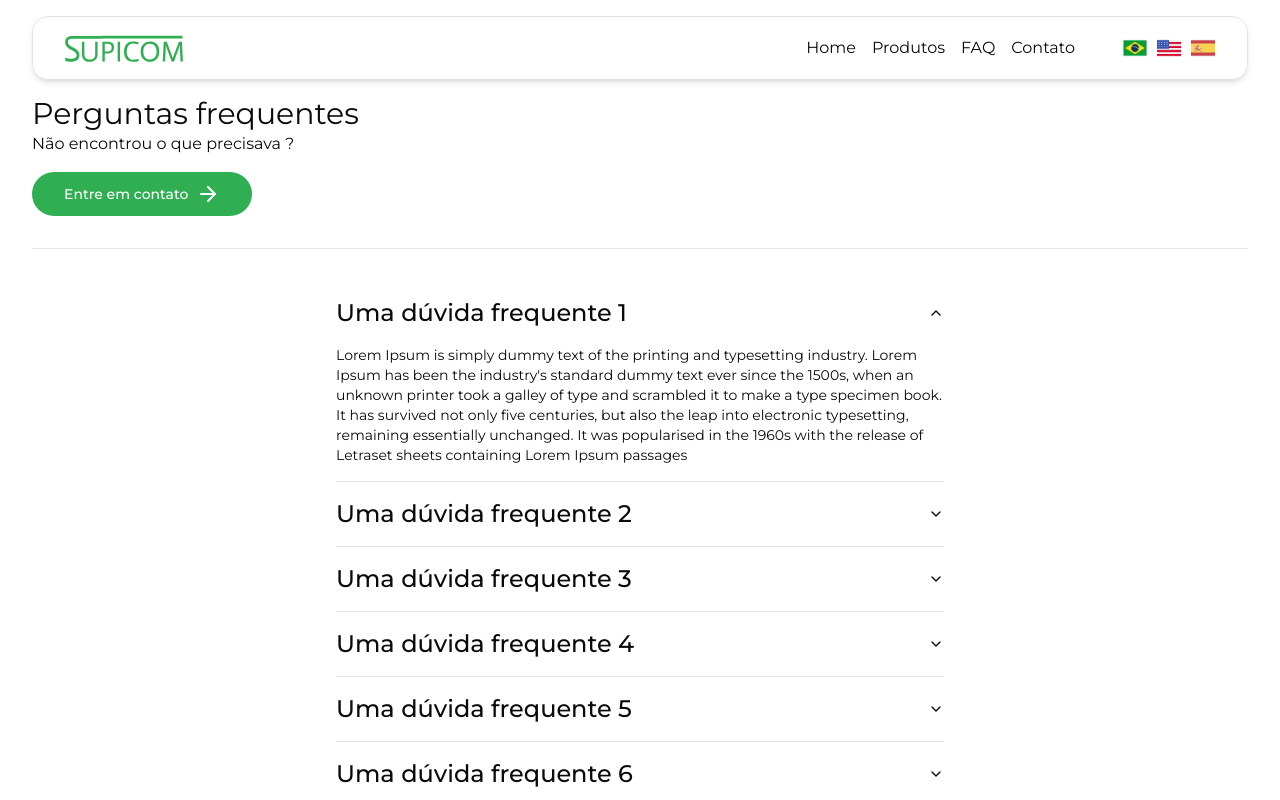
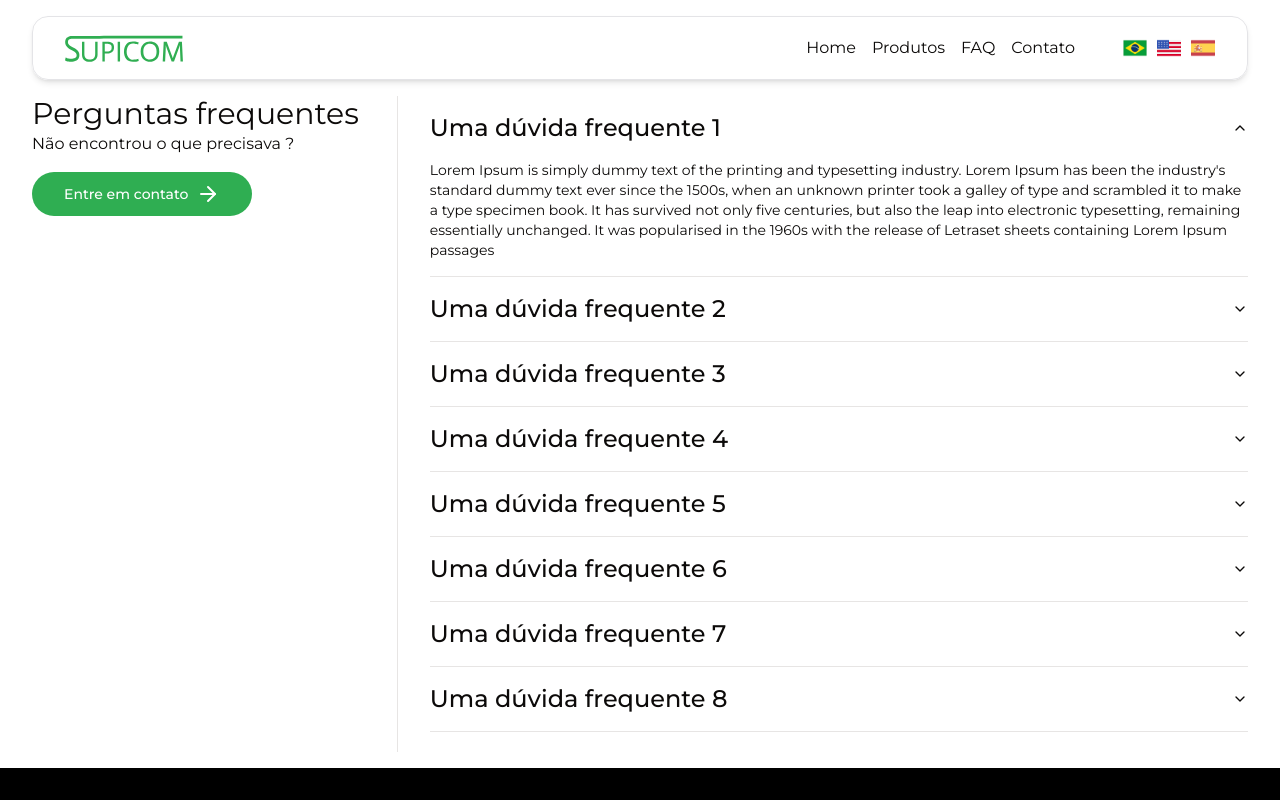
Before and after one commit to PedroSilvaG3FT/supicom-ui, a Next.js app: page /portal/faq in a window 1280 px wide. Shown: the top 800 px of the page. Built offline with nearby package versions, Linux system fonts and the light colour scheme; no server answers.

Commit message:
feat: faq page

```diff
--- a/src/app/portal/contato/_contact-content.tsx
+++ b/src/app/portal/contato/_contact-content.tsx
@@ -29,7 +29,7 @@ export default function ContactContent() {
 
   return (
     <section>
-      <h1 className="font-semibold mb-4">Contato</h1>
+      <h1 className="mb-4">Contato</h1>
       <p className="w-3/4 mobile:w-full">
         Entre em contato conosco para obter suporte, enviar sugestões ou
         discutir parcerias. Estamos sempre prontos para ajudar.
--- a/src/app/portal/contato/_contact-form.tsx
+++ b/src/app/portal/contato/_contact-form.tsx
@@ -37,7 +37,7 @@ export default function ContactForm() {
     <FormContainer {...form}>
       <form
         onSubmit={form.handleSubmit(onSubmit)}
-        className="rounded-3xl p-5 px-8 shadow-md bg-background"
+        className="rounded-3xl p-5 px-8 shadow-md bg-background lg:scale-90"
       >
         <h4 className="font-semibold">Entre em contato</h4>
 
@@ -55,7 +55,7 @@ export default function ContactForm() {
           control={form.control}
         />
 
-        <section className="my-4 w-full grid gap-4 grid-cols-2">
+        <section className="my-2 w-full grid gap-4 grid-cols-1">
           <AppFormInput
             required
             type="email"
--- a/src/app/portal/faq/page.tsx
+++ b/src/app/portal/faq/page.tsx
@@ -6,10 +6,9 @@ import {
 } from "@/_core/components/fragments/accordion";
 
 import Link from "next/link";
-import { ArrowRight } from "lucide-react";
 import Each from "@/_shared/components/app-each";
 import { Button } from "@/_core/components/fragments/button";
-import { Separator } from "@/_core/components/fragments/separator";
+import { ArrowRight, MessageCircleQuestion } from "lucide-react";
 
 export default function FaqPage() {
   const items = [
@@ -48,7 +47,9 @@ export default function FaqPage() {
   ];
 
   return (
-    <section className="portal-page-container">
+    <section className="portal-page-container grid grid-cols-1 lg:grid-cols-[30%_1fr]">
+      <section>
+        <article className="lg:sticky top-24">
           <h2>Perguntas frequentes</h2>
           <h5>Não encontrou o que precisava ?</h5>
 
@@ -65,15 +66,15 @@ export default function FaqPage() {
               <ArrowRight className="ml-2 group-hover:ml-4 transition-all duration-500" />
             </Link>
           </Button>
+        </article>
+      </section>
 
-      <Separator className="my-8" />
-
-      <section className="w-full flex items-center justify-center">
+      <section className="w-full lg:border-l lg:pl-8">
         <Accordion
           type="single"
           defaultValue="0"
           collapsible
-          className="w-2/4 mobile:w-full tablet:w-full"
+          className="w-full"
         >
           <Each
             data={items}
```
Lines whose indentation alone changed are shown as unchanged.
